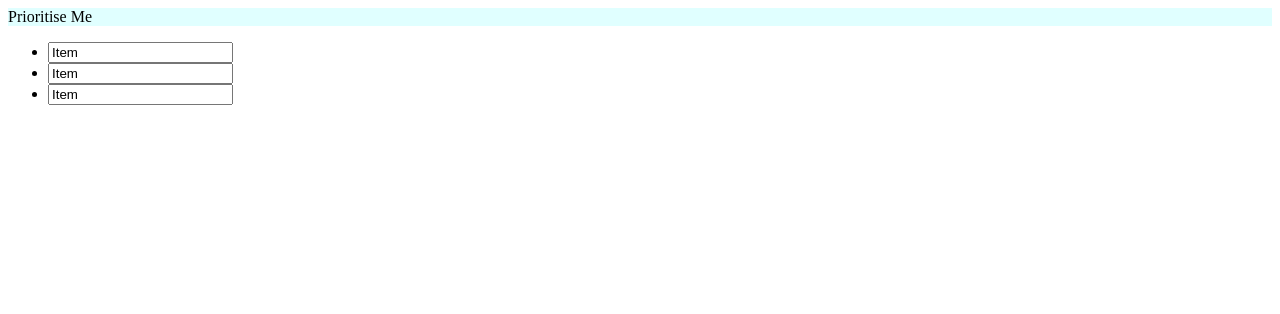
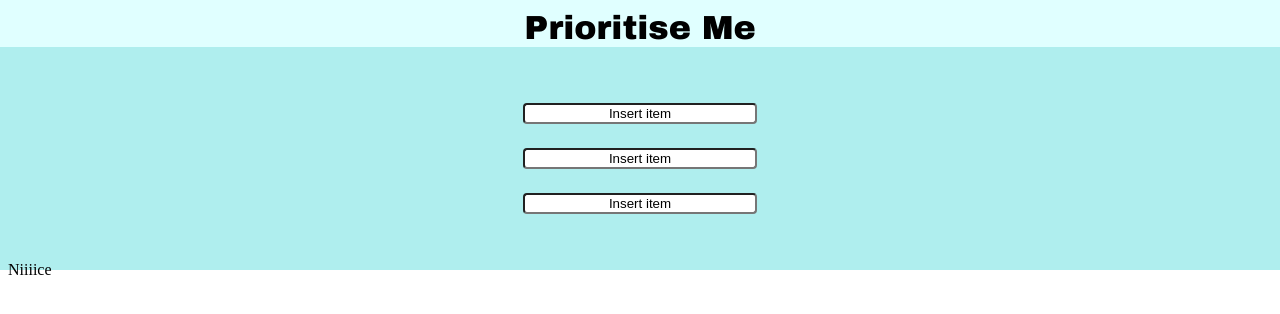
Before and after one commit to DylanBedetti/PrioritiseMe, a plain HTML site: page index.html in a window 1280 px wide. Drawn offline with Linux system fonts and the light colour scheme.

Commit message:
added HTML

```diff
--- a/index.html
+++ b/index.html
@@ -4,17 +4,20 @@
     <meta charset="UTF-8">
     <meta name="viewport" content="width=device-width, initial-scale=1.0">
     <meta http-equiv="X-UA-Compatible" content="ie=edge">
-    <title>Document</title>
+    <title>Prioritise Me</title>
     <link rel="stylesheet" href="main.css">
+
 </head>
 <body>
     <nav>
         Prioritise Me
     </nav>
     <ul>
-        <li> <input type="text" value="Item">  </li>
-        <li><input type="text" value="Item"></li>
-        <li><input type="text" value="Item"></li>
+        <li> <input type="text" value="Insert item">  </li>
+        <li><input type="text" value="Insert item"></li>
+        <li><input type="text" value="Insert item"></li>
     </ul>
+
+    <footer>Niiiice</footer>
 </body>
 </html>
--- a/main.css
+++ b/main.css
@@ -1,5 +1,34 @@
 nav {
     background: lightcyan;
-    margin: 0;
+    margin: -8px;
+    padding: 10px;
+    text-align: center;
+    font-family: "Arial Black", Gadget, sans-serif;
+    font-size: 25pt;
+}
+
+ul {
+    padding: 40px;
+    background: paleturquoise;
+    margin: -9px;
+}
+
+li {
+    margin: 8px;
+    padding: 8px;
+    text-align: center;
+    list-style-type: none;
 
 }
+
+input {
+    text-align: center;
+    width: 20%;
+    box-sizing: border-box;
+    border-radius: 4px;
+}
+
+input:focus {
+    background-color: lightblue;
+    border: 3px solid green;
+}
```
Also changed, not shown: images/triangles.jpg (added), 1 other file.
